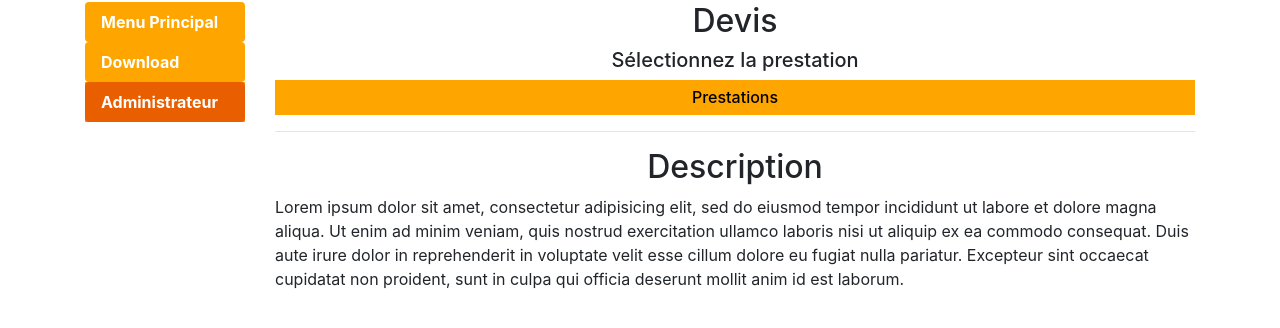
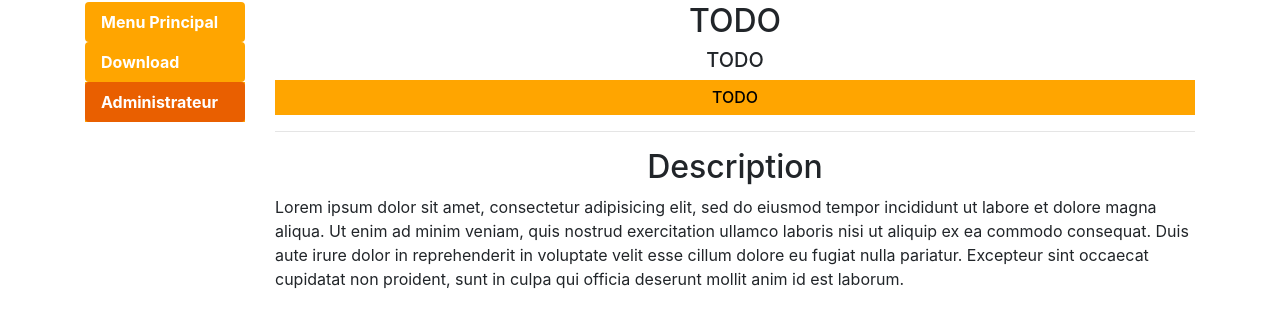
Before and after one commit to ProjectCDG/SIteWeb, a PHP site: page / in a window 1280 px wide. Shown: the part 271-599 px from the top of the page. Run offline with PHP 8.4, Linux system fonts and the light colour scheme; a user stored in the database is signed in; data that the repository does not hold is empty; some libraries are stand-ins or nearby versions.

Commit message:
update site web

```diff
--- a/SiteWebCdG/index.php
+++ b/SiteWebCdG/index.php
@@ -27,14 +27,14 @@
   </nav>
 <!-- Center Column Content Section -->
 <div class="col-sm-10">
-  <h2 class="text-center">Devis </h2>
+  <h2 class="text-center">TODO </h2>
 
-  <h5 class="text-center">Sélectionnez la prestation </h5>
+  <h5 class="text-center">TODO </h5>
 
   <link rel="stylesheet" href="menu.css">
 <nav class="menu">
 		<section class="categorie">
-			<h3>Prestations</h3>
+			<h3>TODO</h3>
 			<ul>
         <?php  include('inc/db.php'); ?>
         <?php  $resultat = mysqli_query($db,"SELECT id, titre FROM doc") or die ("requète non executé");
```
Also changed, not shown: SiteWebCdG/login.php (indentation only).
